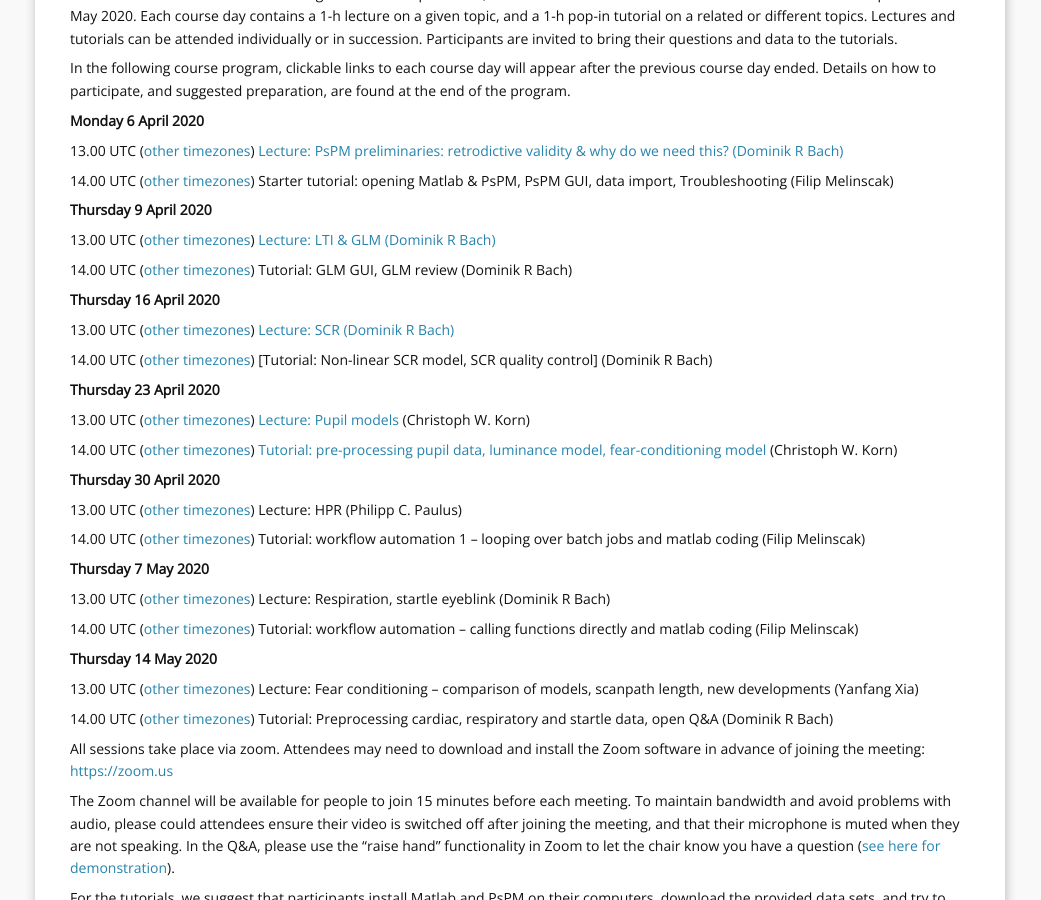
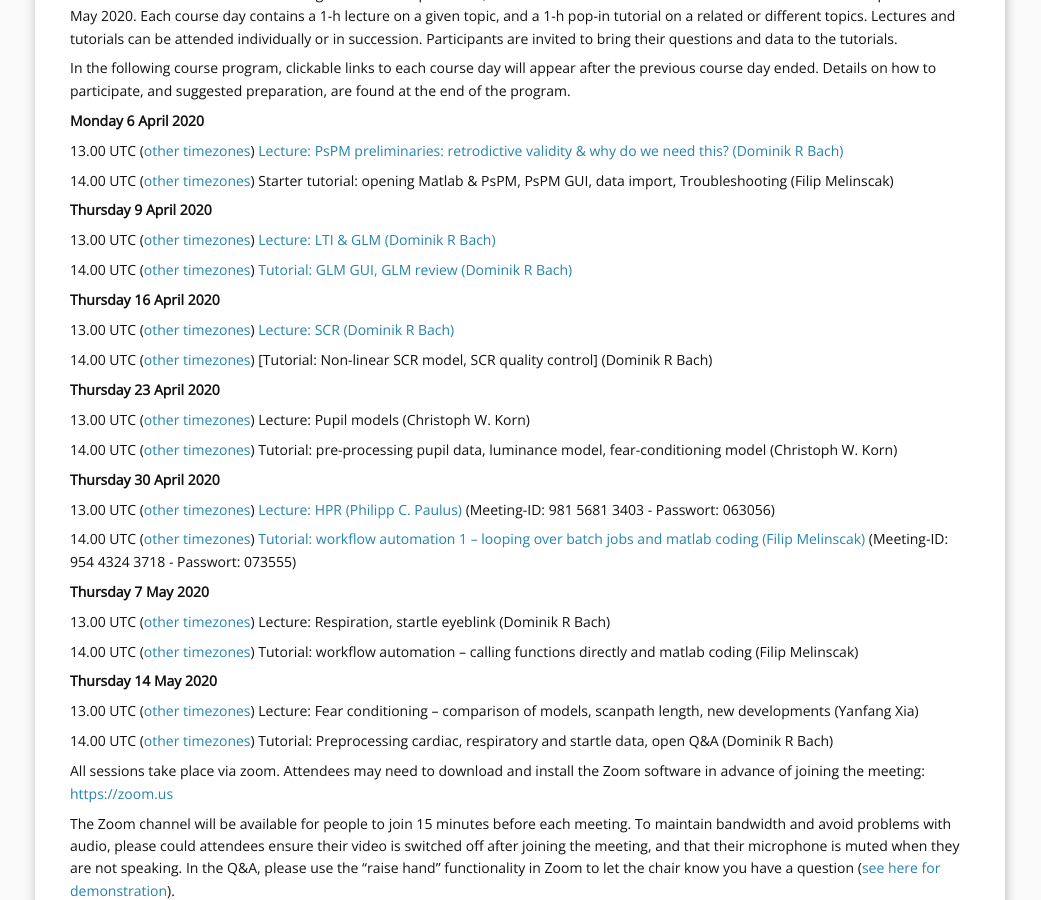
Before and after one commit to bachlab/PsPM, a Jekyll site: the page built from courses.markdown, in a window 1280 px wide and 900 px high, scrolled down 342 px. Shown: the whole window, without its empty margins (120-1161 px from the left). Built offline with Jekyll 4.4.1, drawn with Linux system fonts in a browser that asks for light colours.

Commit message:
New course links & new tutorial

```diff
--- a/courses.markdown
+++ b/courses.markdown
@@ -26,7 +26,7 @@ In the following course program, clickable links to each course day will appear
 
 13.00 UTC ([other timezones](https://www.timeanddate.com/worldclock/fixedtime.html?iso=20200409T1300)) [Lecture: LTI & GLM (Dominik R Bach)](https://tube.switch.ch/videos/3e7f5595)
 
-14.00 UTC ([other timezones](https://www.timeanddate.com/worldclock/fixedtime.html?iso=20200409T1400)) Tutorial: GLM GUI, GLM review (Dominik R Bach)
+14.00 UTC ([other timezones](https://www.timeanddate.com/worldclock/fixedtime.html?iso=20200409T1400)) [Tutorial: GLM GUI, GLM review (Dominik R Bach)](tube.switch.ch/videos/0418dfa6)
 
 **Thursday 16 April 2020**
 
@@ -36,15 +36,15 @@ In the following course program, clickable links to each course day will appear
 
 **Thursday 23 April 2020**
 
-13.00 UTC ([other timezones](https://www.timeanddate.com/worldclock/fixedtime.html?iso=20200423T1300)) [Lecture: Pupil models](https://uzh.zoom.us/j/93360197583) (Christoph W. Korn)
+13.00 UTC ([other timezones](https://www.timeanddate.com/worldclock/fixedtime.html?iso=20200423T1300)) Lecture: Pupil models (Christoph W. Korn)
 
-14.00 UTC ([other timezones](https://www.timeanddate.com/worldclock/fixedtime.html?iso=20200423T1400)) [Tutorial: pre-processing pupil data, luminance model, fear-conditioning model](https://uzh.zoom.us/j/93360197583) (Christoph W. Korn)
+14.00 UTC ([other timezones](https://www.timeanddate.com/worldclock/fixedtime.html?iso=20200423T1400)) Tutorial: pre-processing pupil data, luminance model, fear-conditioning model (Christoph W. Korn)
 
 **Thursday 30 April 2020**
 
-13.00 UTC ([other timezones](https://www.timeanddate.com/worldclock/fixedtime.html?iso=20200430T1300)) Lecture: HPR (Philipp C. Paulus)
+13.00 UTC ([other timezones](https://www.timeanddate.com/worldclock/fixedtime.html?iso=20200430T1300)) [Lecture: HPR (Philipp C. Paulus)](https://uzh.zoom.us/j/98156813403?pwd=WXVuRERvQ0JUY0RZTjZ0MlJtTHJ1UT09) (Meeting-ID: 981 5681 3403 - Passwort: 063056)
 
-14.00 UTC ([other timezones](https://www.timeanddate.com/worldclock/fixedtime.html?iso=20200430T1400)) Tutorial: workflow automation 1 – looping over batch jobs and matlab coding (Filip Melinscak)
+14.00 UTC ([other timezones](https://www.timeanddate.com/worldclock/fixedtime.html?iso=20200430T1400)) [Tutorial: workflow automation 1 – looping over batch jobs and matlab coding (Filip Melinscak)](https://uzh.zoom.us/j/95443243718?pwd=L1RwS25INklmMmtFVE5ZcUdjeGRZQT09) (Meeting-ID: 954 4324 3718 - Passwort: 073555)
 
 **Thursday 7 May 2020**
 
@@ -104,3 +104,7 @@ All course webcasts are hosted on our [SwitchTube channel](https://tube.switch.c
 * **04 Pupil size models:** [Slides](http://bachlab.org/wp-content/uploads/2019/09/05_PSR_Korn.pdf) (Christoph W. Korn)
 * **05 Heart period models:** [Slides](http://bachlab.org/wp-content/uploads/2019/09/06_HPR_Paulus.pdf) (Philipp C. Paulus)
 * **06 Respiration & startle eye blink models:** [Slides](http://bachlab.org/wp-content/uploads/2019/09/07_RAR-SEBR_Bach.pdf) (Dominik R. Bach)
+
+* **Tutorial 2: GLM**
+
+<iframe width="640" height="360" src="https://tube.switch.ch/embed/0418dfa6" frameborder="0" webkitallowfullscreen mozallowfullscreen allowfullscreen></iframe>
```
